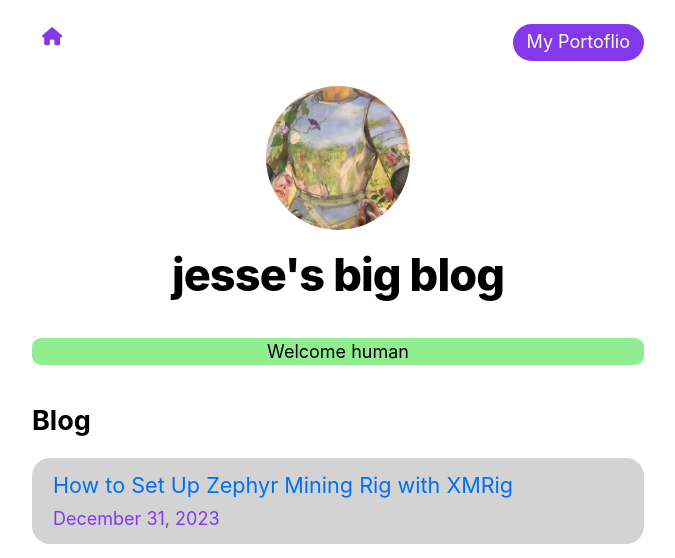
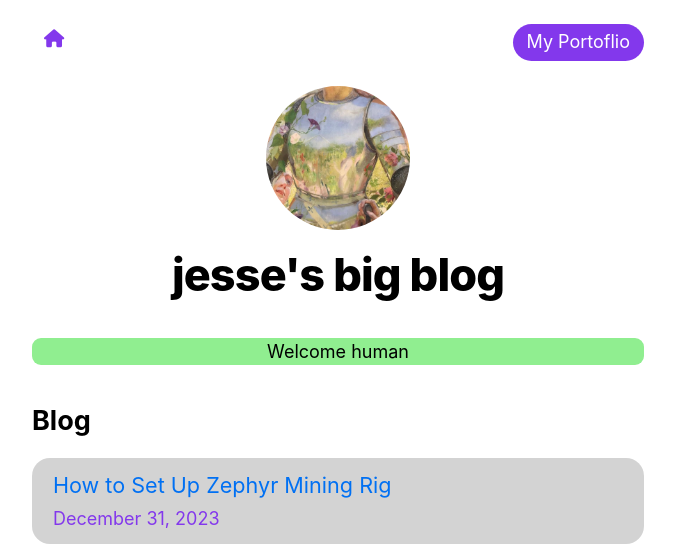
Before and after one commit to ducks23/markdown-blog, a Next.js app: page / in a window 1280 px wide. Shown: the top 558 px of the page, without its empty margins (302-977 px from the left). Built offline with nearby package versions, Linux system fonts and the light colour scheme; a small style sheet from the web is missing.

Commit message:
updated mining blog

```diff
--- a/components/nav.jsx
+++ b/components/nav.jsx
@@ -7,7 +7,7 @@ export default function NavBar() {
       <div className="nav-div-container">
         <Link href={"/"}>
           <i
-            style={{ color: "#8338ec", padding: "10px" }}
+            style={{ color: "#8338ec", padding: "12px" }}
             className="fas fa-home"
           ></i>
         </Link>
@@ -16,7 +16,11 @@ export default function NavBar() {
           <div className="example-container">
             <motion.div whileHover={{ scale: 1.2 }} whileTap={{ scale: 0.8 }}>
               {" "}
-              <a className="link-button" href="https://jesse-leonard.com">
+              <a
+                style={{ margin: "auto" }}
+                className="link-button"
+                href="https://jesse-leonard.com"
+              >
                 My Portoflio{" "}
               </a>
             </motion.div>
--- a/posts/setup_zephyr_miner.md
+++ b/posts/setup_zephyr_miner.md
@@ -1,5 +1,5 @@
 ---
-title: 'How to Set Up Zephyr Mining Rig with XMRig'
+title: 'How to Set Up Zephyr Mining Rig'
 date: '2023-12-31'
 ---
 
```
